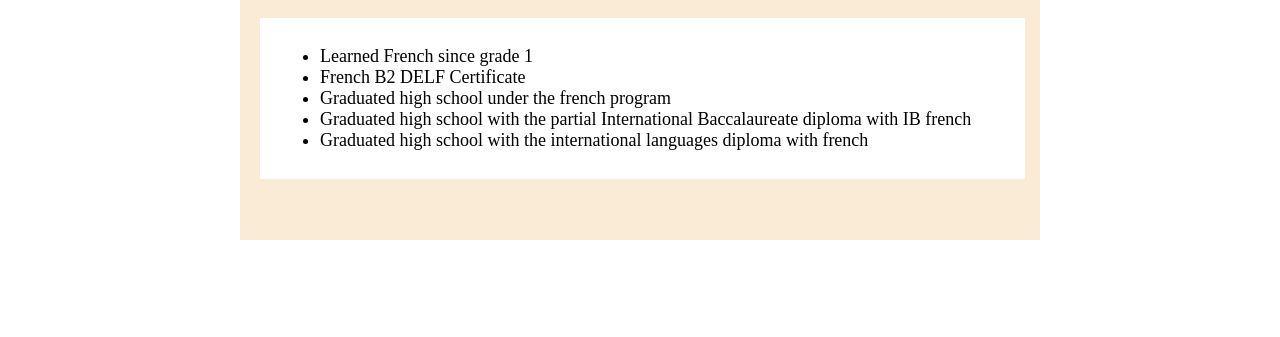
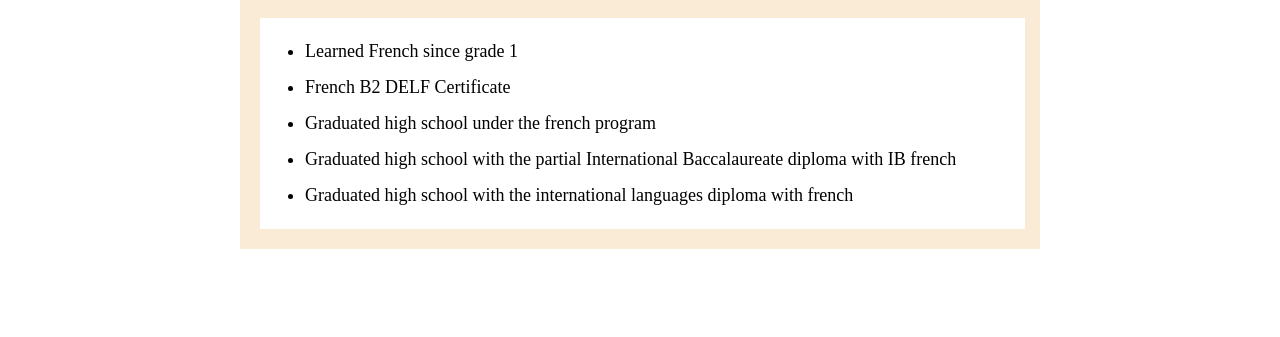
Before and after one commit to Brenton-M/portfolio, a plain HTML site: page skills.html in a window 1280 px wide. Shown: the part 230-567 px from the top of the page. Drawn offline with Linux system fonts and the light colour scheme.

Commit message:
Version 2

```diff
--- a/skills-Page/main.css
+++ b/skills-Page/main.css
@@ -49,12 +49,12 @@
 
 .grid{
   display: grid;
-  grid-template-rows: 320px 280px 240px 250px 300px 360px;
   grid-template-columns: 800px;
   row-gap: 100px;
   justify-content: center;
   margin-top: 150px;
   margin-bottom: 100px;
+
 }
 
 .grid1{
@@ -100,7 +100,13 @@
   background-color: white;
   margin-left: 20px;
   margin-right: 15px;
-  padding-top: 10px;
-  padding-bottom: 10px;
+  padding-top: 5px;
+  padding-bottom: 5px;
   padding-right: 10px;
+  margin-bottom: 20px;
 }
+
+li {
+  margin-bottom: 15px;
+  margin-left: -15px;
+}
```
